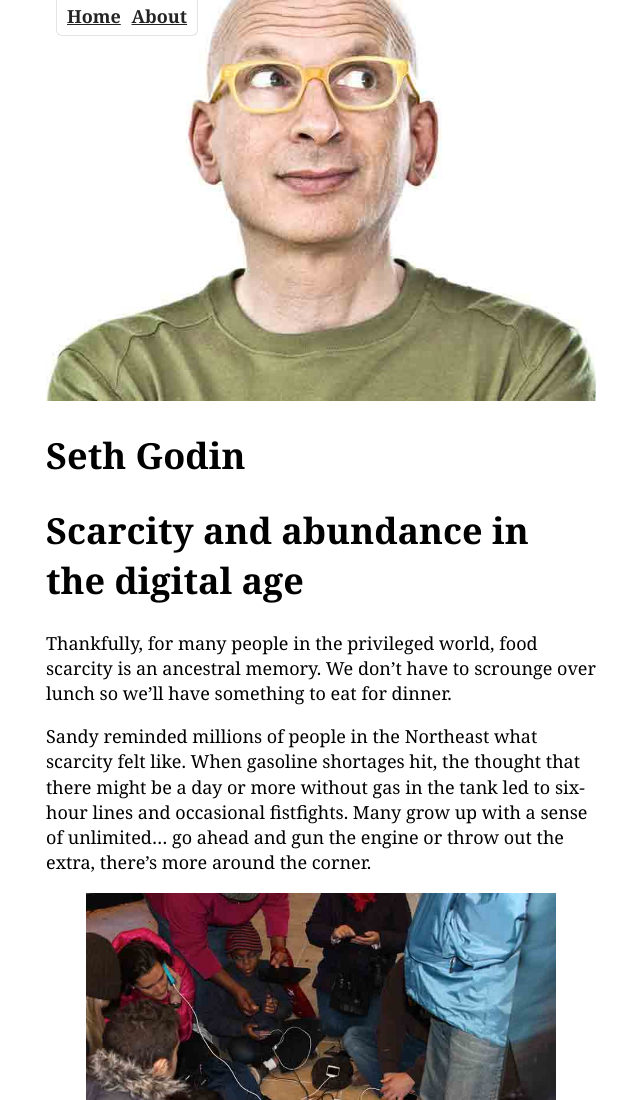
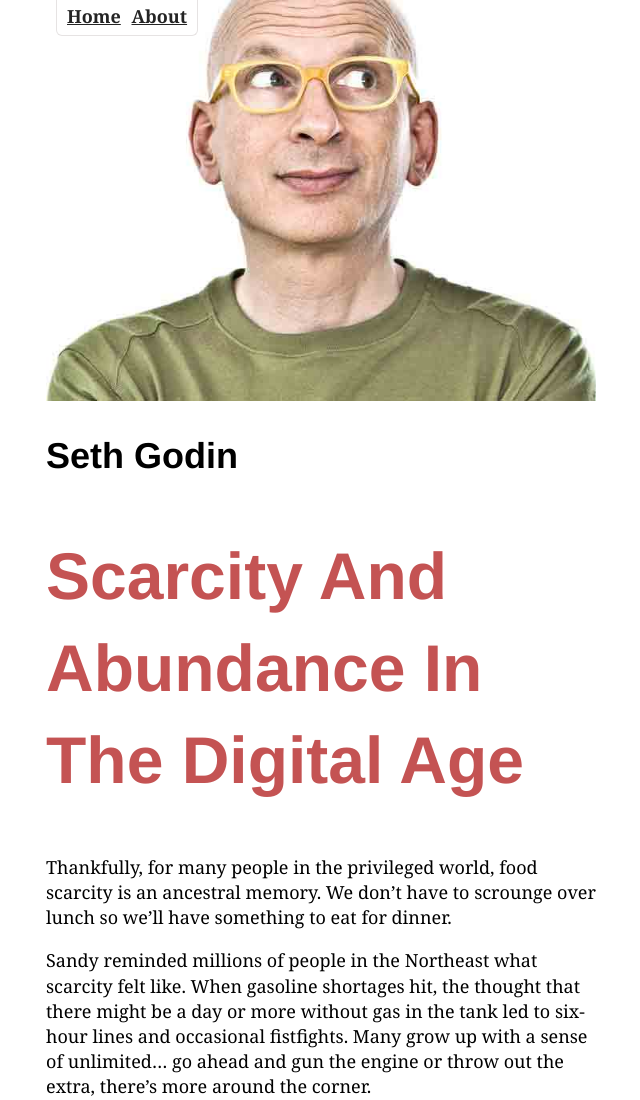
Before and after one commit to olgatertitsa/art336-demo-02-olgatertitsa, a plain HTML site: page index.html in a window 1280 px wide. Shown: the top 1100 px of the page, without its empty margins (319-959 px from the left). Drawn offline with nearby package versions, Linux system fonts and the light colour scheme; a script that the page names is missing; a web font is replaced by a local one.

Commit message:
Added fonts to headlines

```diff
--- a/scss/_base.scss
+++ b/scss/_base.scss
@@ -19,6 +19,7 @@ img {
     ///margin:0
 }
 
+//Start nav styling
 nav {
     background-color: #fff;
     border: 1px solid $background-color;
@@ -57,3 +58,15 @@ a:hover {
     color: lighten($color,40%);
     transition: color 300ms linear;
 }
+//End nav styling
+
+h1, h2, h3 {
+    @include headline-font;
+}
+
+article h1 {
+    color: $color-title;
+    @include fontSize(66px);
+    margin: 48px 0 48px;
+    text-transform: capitalize;
+}
```
Also changed, not shown: css/main.css.
